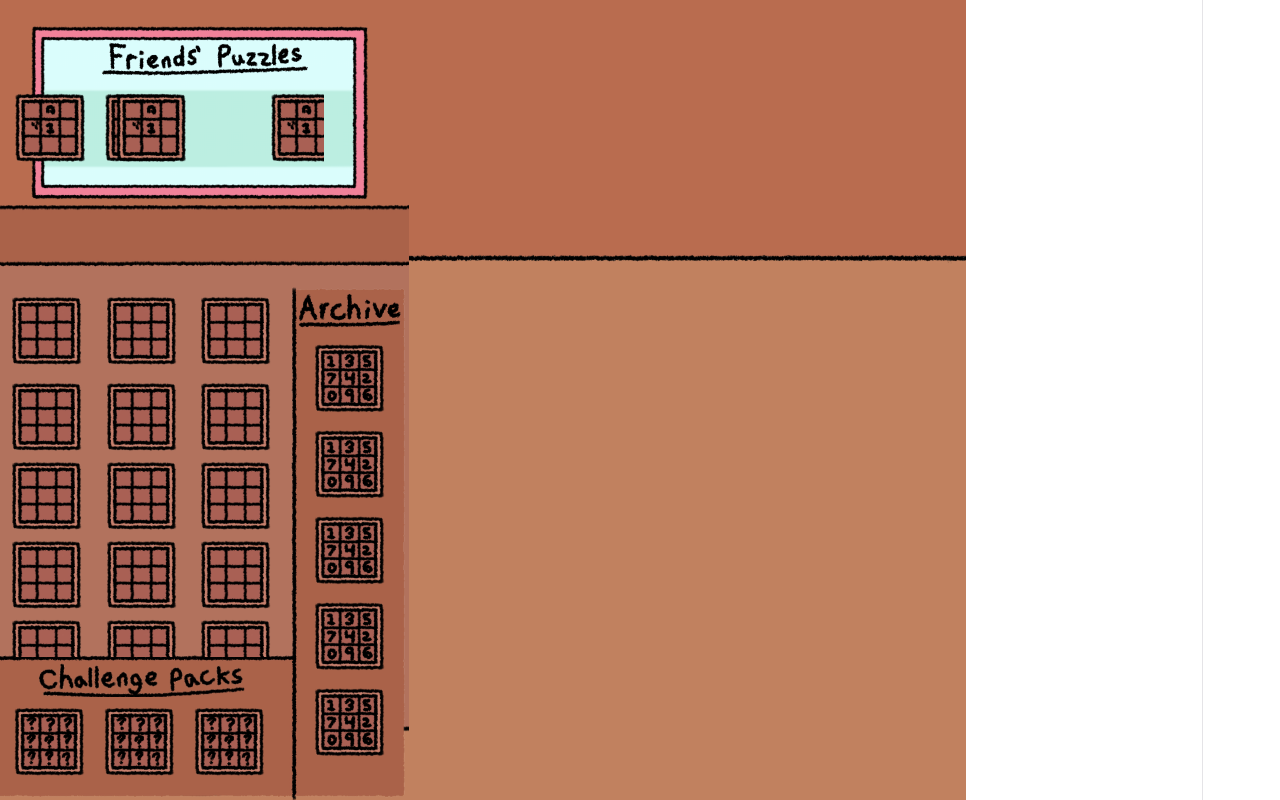
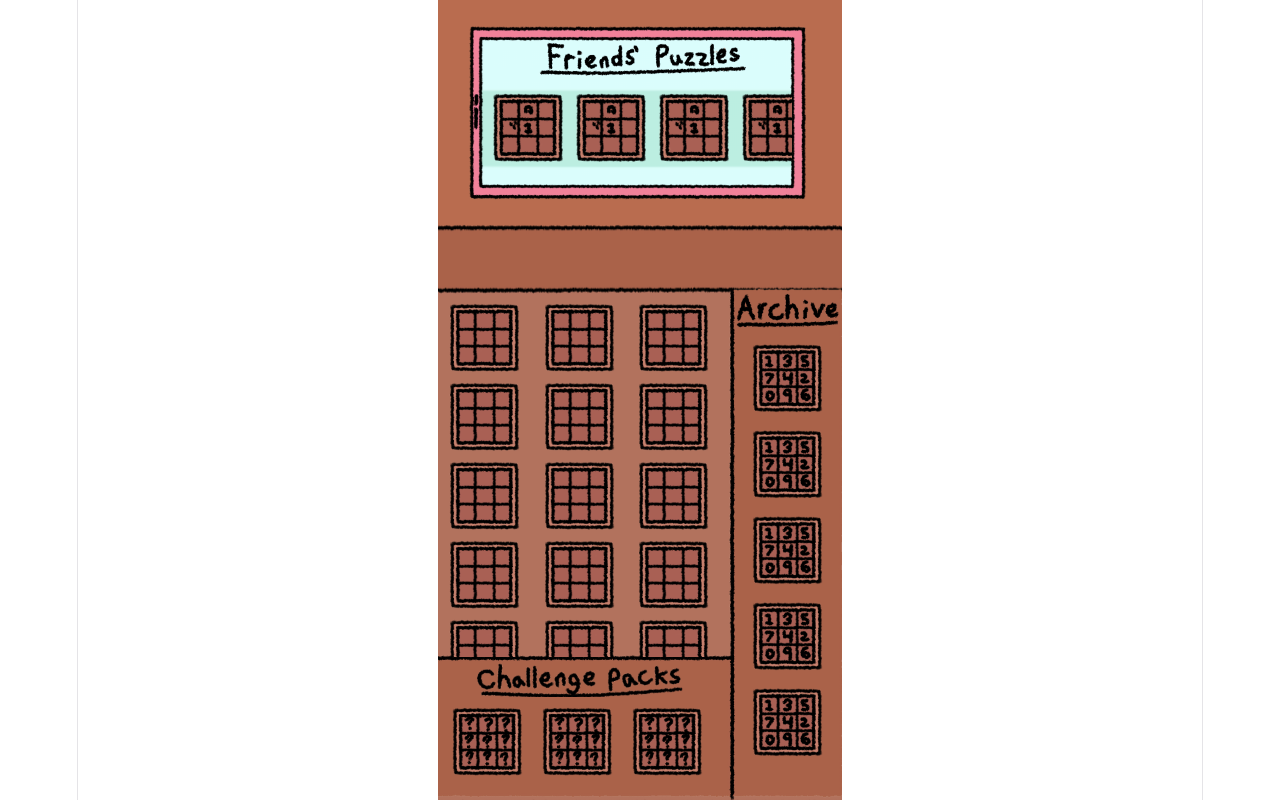
Before and after one commit to AliDAndrea/sugokuSudoku, a React (Vite) app in the folder Sugoku-Sudoku/: page /puzzle-reserve in a window 1280 px wide. Shown: the top 800 px of the page. Built offline with nearby package versions, Linux system fonts and the light colour scheme; a web font is replaced by a local one.

Commit message:
Formatted PuzzleReservePage; Added scrolling frames

```diff
--- a/Sugoku-Sudoku/src/App.css
+++ b/Sugoku-Sudoku/src/App.css
@@ -1,3 +1,47 @@
+.saved-boards-scroll {
+  scrollbar-width: thin;
+  scrollbar-color: #50352c transparent;
+}
+
+.saved-boards-scroll::-webkit-scrollbar {
+  width: 6px;
+}
+
+.saved-boards-scroll::-webkit-scrollbar-track {
+  background: transparent;
+}
+
+.saved-boards-scroll::-webkit-scrollbar-thumb {
+  background: #50352c;
+  border-radius: 6px;
+}
+
+.saved-boards-scroll::-webkit-scrollbar-thumb:hover {
+  background: #38251f;
+}
+
+.friend-boards-scroll {
+  scrollbar-width: thin;
+  scrollbar-color: #f18199 transparent;
+}
+
+.friend-boards-scroll::-webkit-scrollbar {
+  height: 6px;
+}
+
+.friend-boards-scroll::-webkit-scrollbar-track {
+  background: transparent;
+}
+
+.friend-boards-scroll::-webkit-scrollbar-thumb {
+  background: #f18199;
+  border-radius: 6px;
+}
+
+.friend-boards-scroll::-webkit-scrollbar-thumb:hover {
+  background: #d96982;
+}
+
 .counter {
   font-size: 16px;
   padding: 5px 10px;
--- a/Sugoku-Sudoku/src/PuzzleReservePage.jsx
+++ b/Sugoku-Sudoku/src/PuzzleReservePage.jsx
@@ -1,9 +1,16 @@
 import { Link } from 'react-router-dom'
 import * as images from './figmages/index.js'
 
-export default function PuzzleReserve() {
+const MAX_BOARDS = 30
+const MAX_FRIEND_BOARDS = 10
+const defaultFriendBoards = Array.from({ length: MAX_FRIEND_BOARDS }, (_, index) => ({ id: index + 1 }))
+const defaultBoards = Array.from({ length: MAX_BOARDS }, (_, index) => ({ id: index + 1 }))
+
+export default function PuzzleReserve({ boards = defaultBoards, friendBoards = defaultFriendBoards }) {
+  const visibleBoards = boards.slice(0, MAX_BOARDS)
+  const visibleFriendBoards = friendBoards.slice(0, MAX_FRIEND_BOARDS)
   return (
-    <div style={{ backgroundColor: '#FFF', minWidth: '100%', minHeight: '100%', overflow: 'hidden' }}>
+    <div style={{ backgroundColor: '#FFF', width: '100%', maxWidth: '404px', minHeight: '883px', position: 'relative', overflow: 'hidden', margin: '0 auto', flexShrink: 0 }}>
       <img
         src={images.BgMyPuzzles}
         style={{ width: '1511px', height: '1050px', position: 'absolute', left: '-545px', top: '-2px', maxWidth: 'none' }}
@@ -17,10 +24,10 @@ export default function PuzzleReserve() {
       <Link
         to="/"
         aria-label="Return to home page"
-        style={{ width: '50px', height: '34px', position: 'absolute', left: '44px', top: '833px', display: 'block', zIndex: 10 }}
+        style={{ width: '50px', height: '34px', position: 'absolute', left: '176px', top: '833px', display: 'block', zIndex: 10 }}
       >
         <img
-          src={images.Mainmenubutton}
+          src={images.MainmenuArrow}
           style={{ width: '100%', height: '100%', maxWidth: 'none' }}
           alt="MainMenuButton"
         />
@@ -80,109 +87,48 @@ export default function PuzzleReserve() {
         style={{ width: '75px', height: '71px', position: 'absolute', left: '312px', top: '686px', maxWidth: 'none' }}
         alt="PuzzleArchiveTemplate"
       />
-      <div style={{ width: '293px', height: '365px', position: 'absolute', left: '0', top: '292px', overflow: 'hidden' }}>
+      <div
+        className="saved-boards-scroll"
+        role="region"
+        aria-label="Saved boards, maximum 30"
+        tabIndex={0}
+        style={{ width: '293px', height: '365px', position: 'absolute', left: 0, top: '292px', overflowY: 'auto', overflowX: 'hidden', overscrollBehaviorY: 'contain', boxSizing: 'border-box' }}
+      >
+        <div style={{ display: 'grid', gridTemplateColumns: 'repeat(3, 74px)', columnGap: '20.5px', rowGap: '8px', padding: '10px 9px', width: 'fit-content' }}>
+          {visibleBoards.map((board, index) => (
             <img
+              key={board.id ?? index}
               src={images.Puzzleselecttemplate}
-          style={{ width: '74px', height: '71px', position: 'absolute', left: '9px', top: '2.5px', maxWidth: 'none' }}
-          alt="PuzzleSelectTemplate"
+              style={{ width: '74px', height: '71px', display: 'block', maxWidth: 'none' }}
+              alt={`Board ${index + 1}`}
+              draggable={false}
             />
-        <img
-          src={images.Puzzleselecttemplate}
-          style={{ width: '74px', height: '71px', position: 'absolute', left: '9px', top: '89px', maxWidth: 'none' }}
-          alt="PuzzleSelectTemplate"
-        />
-        <img
-          src={images.Puzzleselecttemplate}
-          style={{ width: '74px', height: '71px', position: 'absolute', left: '9px', top: '168px', maxWidth: 'none' }}
-          alt="PuzzleSelectTemplate"
-        />
-        <img
-          src={images.Puzzleselecttemplate}
-          style={{ width: '74px', height: '71px', position: 'absolute', left: '9px', top: '247px', maxWidth: 'none' }}
-          alt="PuzzleSelectTemplate"
-        />
-        <img
-          src={images.Puzzleselecttemplate}
-          style={{ width: '74px', height: '71px', position: 'absolute', left: '9px', top: '326px', maxWidth: 'none' }}
-          alt="PuzzleSelectTemplate"
-        />
-        <img
-          src={images.Puzzleselecttemplate}
-          style={{ width: '74px', height: '71px', position: 'absolute', left: '104px', top: '2.5px', maxWidth: 'none' }}
-          alt="PuzzleSelectTemplate"
-        />
-        <img
-          src={images.Puzzleselecttemplate}
-          style={{ width: '74px', height: '71px', position: 'absolute', left: '104px', top: '89px', maxWidth: 'none' }}
-          alt="PuzzleSelectTemplate"
-        />
-        <img
-          src={images.Puzzleselecttemplate}
-          style={{ width: '74px', height: '71px', position: 'absolute', left: '104px', top: '168px', maxWidth: 'none' }}
-          alt="PuzzleSelectTemplate"
-        />
-        <img
-          src={images.Puzzleselecttemplate}
-          style={{ width: '74px', height: '71px', position: 'absolute', left: '104px', top: '247px', maxWidth: 'none' }}
-          alt="PuzzleSelectTemplate"
-        />
-        <img
-          src={images.Puzzleselecttemplate}
-          style={{ width: '74px', height: '71px', position: 'absolute', left: '104px', top: '326px', maxWidth: 'none' }}
-          alt="PuzzleSelectTemplate"
-        />
-        <img
-          src={images.Puzzleselecttemplate}
-          style={{ width: '74px', height: '71px', position: 'absolute', left: '198px', top: '2.5px', maxWidth: 'none' }}
-          alt="PuzzleSelectTemplate"
-        />
-        <img
-          src={images.Puzzleselecttemplate}
-          style={{ width: '74px', height: '71px', position: 'absolute', left: '198px', top: '89px', maxWidth: 'none' }}
-          alt="PuzzleSelectTemplate"
-        />
-        <img
-          src={images.Puzzleselecttemplate}
-          style={{ width: '74px', height: '71px', position: 'absolute', left: '198px', top: '168px', maxWidth: 'none' }}
-          alt="PuzzleSelectTemplate"
-        />
-        <img
-          src={images.Puzzleselecttemplate}
-          style={{ width: '74px', height: '71px', position: 'absolute', left: '198px', top: '247px', maxWidth: 'none' }}
-          alt="PuzzleSelectTemplate"
-        />
-        <img
-          src={images.Puzzleselecttemplate}
-          style={{ width: '74px', height: '71px', position: 'absolute', left: '198px', top: '326px', maxWidth: 'none' }}
-          alt="PuzzleSelectTemplate"
-        />
+          ))}
+        </div>
       </div>
       <img
         src={images.BgFriend}
         style={{ width: '337px', height: '174px', position: 'absolute', left: '31px', top: '26px', maxWidth: 'none' }}
         alt="friendBg"
       />
-      <div style={{ display: 'inline-flex', paddingTop: '50px', paddingRight: '0', paddingBottom: '22px', paddingLeft: '2.5px', justifyContent: 'flex-end', alignItems: 'flex-start', gap: '3px', width: '310px', height: '143px', position: 'absolute', left: '11px', top: '41px', overflow: 'hidden' }}>
+      <div
+        className="friend-boards-scroll"
+        role="region"
+        aria-label="Friends' puzzles, maximum 10 boards"
+        tabIndex={0}
+        style={{ width: '310px', height: '93px', position: 'absolute', left: '44px', top: '91px', overflowX: 'auto', overflowY: 'hidden', overscrollBehaviorX: 'contain', boxSizing: 'border-box' }}
+      >
+        <div style={{ display: 'flex', gap: '12px', padding: '0 10px 8px', width: 'max-content' }}>
+          {visibleFriendBoards.map((board, index) => (
             <img
+              key={board.id ?? index}
               src={images.FriendPuzzleTemplate}
-          style={{ width: '71px', height: '71px', position: 'absolute', left: '2.5px', top: '50px', maxWidth: 'none' }}
-          alt="FriendPuzzleTemplate"
+              style={{ width: '71px', height: '71px', display: 'block', flexShrink: 0, maxWidth: 'none' }}
+              alt={`Friend's board ${index + 1}`}
+              draggable={false}
             />
-        <img
-          src={images.FriendPuzzleTemplate}
-          style={{ width: '71px', height: '71px', position: 'absolute', left: '93px', top: '50px', maxWidth: 'none' }}
-          alt="FriendPuzzleTemplate"
-        />
-        <img
-          src={images.FriendPuzzleTemplate}
-          style={{ width: '71px', height: '71px', position: 'absolute', left: '104px', top: '50px', maxWidth: 'none' }}
-          alt="FriendPuzzleTemplate"
-        />
-        <img
-          src={images.FriendPuzzleTemplate}
-          style={{ width: '71px', height: '71px', position: 'absolute', left: '259px', top: '50px', maxWidth: 'none' }}
-          alt="FriendPuzzleTemplate"
-        />
+          ))}
+        </div>
       </div>
     </div>
   );
```
Lines whose indentation alone changed are shown as unchanged.
